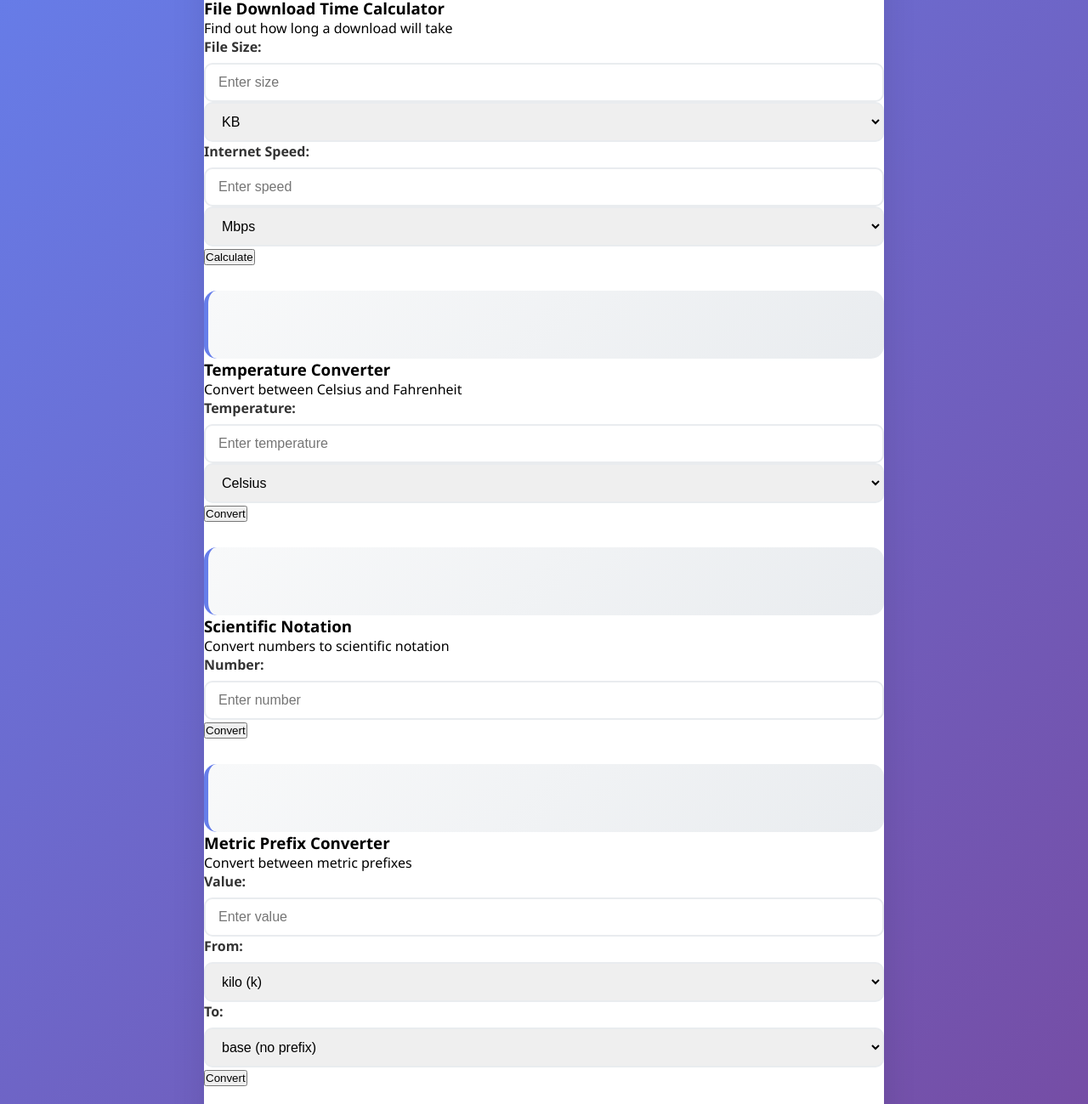
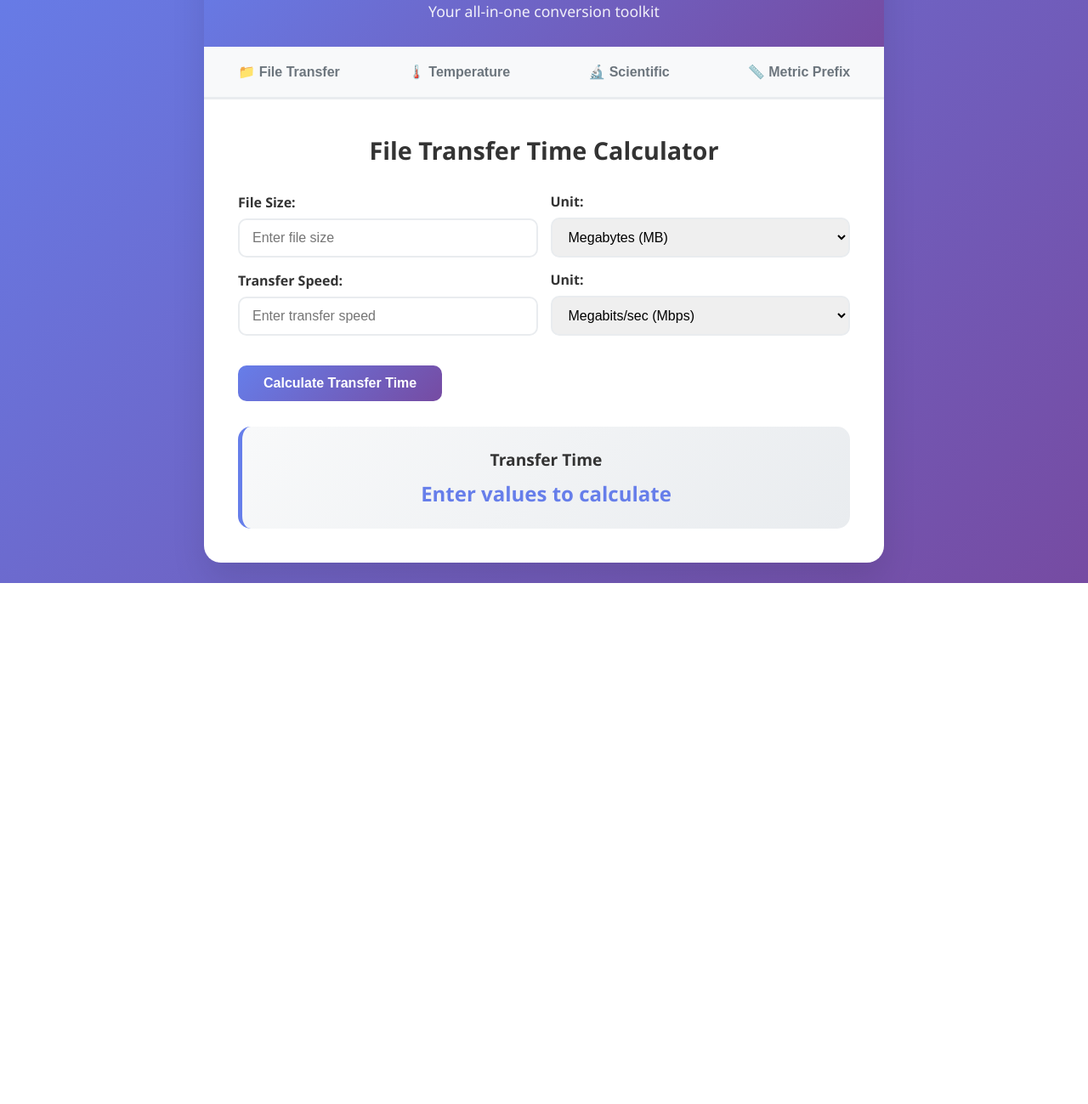
Before and after one commit to itumeleng-itu/converterHub, a plain HTML site: page index.html in a window 1280 px wide. Shown: the part 114-1413 px from the top of the page at 85% size. After the commit the page ends 800 px from the top, so only its background shows below. Drawn offline with Linux system fonts and the light colour scheme.

Commit message:
Update index.html

```diff
--- a/index.html
+++ b/index.html
@@ -4,117 +4,171 @@
     <meta charset="UTF-8">
     <meta name="viewport" content="width=device-width, initial-scale=1.0">
     <title>Simple Conversion Tool</title>
-    <link rel="stylesheet" href="/style.css">
+    <link rel="stylesheet" href="style.css">
 </head>
 <body>
     <div class="container">
-        <div class="head">
-            <h2>Conversion Tool</h2>
-            <div class="tabs">
-                <button class="tab-button active" onclick="showTab('file')">Download Time</button>
-                <button class="tab-button" onclick="showTab('temp')">Temperature</button>
-                <button class="tab-button" onclick="showTab('sci')">Scientific</button>
-                <button class="tab-button" onclick="showTab('metric')">Metric</button>
-            </div>
-        </div>
+        <header>
+            <h1>🔄 Converter Hub</h1>
+            <p>Your all-in-one conversion toolkit</p>
+        </header>
 
-        <!-- File Download Time Calculator -->
-        <div id="file" class="tab-content active">
-            <h3>File Download Time Calculator</h3>
-            <p>Find out how long a download will take</p>
+        <nav class="tab-container">
+            <button class="tab-button active" onclick="switchTab('file-transfer')">📁 File Transfer</button>
+            <button class="tab-button" onclick="switchTab('temperature')">🌡️ Temperature</button>
+            <button class="tab-button" onclick="switchTab('scientific')">🔬 Scientific</button>
+            <button class="tab-button" onclick="switchTab('metric')">📏 Metric Prefix</button>
+        </nav>
 
-            <div>
-                <label>File Size:</label>
-                <input type="number" id="file-size" placeholder="Enter size">
-                <select id="type-size">
-                    <option value="kb">KB</option>
-                    <option value="mb">MB</option>
-                    <option value="gb">GB</option>
-                </select>
-            </div>
+        <main>
+            <!-- File Transfer Calculator -->
+            <section id="file-transfer" class="converter active">
+                <h2>File Transfer Time Calculator</h2>
+                <div class="input-group">
+                    <div class="input-row">
+                        <div class="input-field">
+                            <label for="fileSize">File Size:</label>
+                            <input type="number" id="fileSize" placeholder="Enter file size" min="0" step="0.01">
+                        </div>
+                        <div class="input-field">
+                            <label for="fileSizeUnit">Unit:</label>
+                            <select id="fileSizeUnit">
+                                <option value="B">Bytes (B)</option>
+                                <option value="KB">Kilobytes (KB)</option>
+                                <option value="MB" selected>Megabytes (MB)</option>
+                                <option value="GB">Gigabytes (GB)</option>
+                                <option value="TB">Terabytes (TB)</option>
+                            </select>
+                        </div>
+                    </div>
+                    <div class="input-row">
+                        <div class="input-field">
+                            <label for="transferSpeed">Transfer Speed:</label>
+                            <input type="number" id="transferSpeed" placeholder="Enter transfer speed" min="0" step="0.01">
+                        </div>
+                        <div class="input-field">
+                            <label for="speedUnit">Unit:</label>
+                            <select id="speedUnit">
+                                <option value="Bps">Bytes/sec (Bps)</option>
+                                <option value="Kbps">Kilobits/sec (Kbps)</option>
+                                <option value="Mbps" selected>Megabits/sec (Mbps)</option>
+                                <option value="Gbps">Gigabits/sec (Gbps)</option>
+                                <option value="KBps">Kilobytes/sec (KBps)</option>
+                                <option value="MBps">Megabytes/sec (MBps)</option>
+                            </select>
+                        </div>
+                    </div>
+                    <button class="btn" onclick="calculateFileTransfer()">Calculate Transfer Time</button>
+                </div>
+                <div class="result" id="fileTransferResult">
+                    <div class="result-content">
+                        <h3>Transfer Time</h3>
+                        <div class="result-value">Enter values to calculate</div>
+                    </div>
+                </div>
+            </section>
 
-            <div>
-                <label>Internet Speed:</label>
-                <input type="number" id="int-speed" placeholder="Enter speed">
-                <select id="size-speed">
-                    <option value="mbps">Mbps</option>
-                    <option value="kbps">Kbps</option>
-                </select>
-            </div>
+            <!-- Temperature Converter -->
+            <section id="temperature" class="converter">
+                <h2>Temperature Converter</h2>
+                <div class="temp-converter-grid">
+                    <div class="temp-input-section">
+                        <h3>Celsius</h3>
+                        <div class="input-field">
+                            <label for="celsius">Temperature (°C):</label>
+                            <input type="number" id="celsius" placeholder="Enter Celsius" step="0.01" oninput="convertFromCelsius()">
+                        </div>
+                    </div>
+                    <div class="temp-input-section">
+                        <h3>Fahrenheit</h3>
+                        <div class="input-field">
+                            <label for="fahrenheit">Temperature (°F):</label>
+                            <input type="number" id="fahrenheit" placeholder="Enter Fahrenheit" step="0.01" oninput="convertFromFahrenheit()">
+                        </div>
+                    </div>
+                </div>
+                <div class="result" id="temperatureResult">
+                    <div class="result-content">
+                        <h3>Temperature Conversion</h3>
+                        <div class="result-value">Enter a temperature to convert</div>
+                    </div>
+                </div>
+            </section>
 
-            <button onclick="calculateDownloadTime()">Calculate</button>
+            <!-- Scientific Notation Converter -->
+            <section id="scientific" class="converter">
+                <h2>Scientific Notation Converter</h2>
+                <div class="input-group">
+                    <div class="input-field">
+                        <label for="normalNumber">Normal Number:</label>
+                        <input type="number" id="normalNumber" placeholder="Enter any number" step="any">
+                    </div>
+                    <button class="btn" onclick="convertToScientific()">Convert to Scientific Notation</button>
+                </div>
+                <div class="result" id="scientificResult">
+                    <div class="result-content">
+                        <h3>Scientific Notation</h3>
+                        <div class="result-value">Enter a number to convert</div>
+                    </div>
+                </div>
+            </section>
 
-            <div class="result" id="file-result"></div>
-        </div>
-
-        <!-- Temperature Converter -->
-        <div id="temp" class="tab-content">
-            <h3>Temperature Converter</h3>
-            <p>Convert between Celsius and Fahrenheit</p>
-
-            <div>
-                <label>Temperature:</label>
-                <input type="number" id="temp-val" placeholder="Enter temperature">
-                <select id="temp-type">
-                    <option value="cel">Celsius</option>
-                    <option value="far">Fahrenheit</option>
-                </select>
-            </div>
-
-            <button onclick="convertTemp()">Convert</button>
-
-            <div class="result" id="temp-result"></div>
-        </div>
-
-        <!-- Scientific Notation Converter -->
-        <div id="sci" class="tab-content">
-            <h3>Scientific Notation</h3>
-            <p>Convert numbers to scientific notation</p>
-
-            <div>
-                <label>Number:</label>
-                <input type="number" id="sci-val" placeholder="Enter number">
-            </div>
-
-            <button onclick="convertSci()">Convert</button>
-
-            <div class="result" id="sci-result"></div>
-        </div>
-
-        <!-- Metric Prefix Converter -->
-        <div id="metric" class="tab-content">
-            <h3>Metric Prefix Converter</h3>
-            <p>Convert between metric prefixes</p>
-
-            <div>
-                <label>Value:</label>
-                <input type="number" id="metric-val" placeholder="Enter value">
-
-                <label>From:</label>
-                <select id="metric-from">
-                    <option value="kilo">kilo (k)</option>
-                    <option value="base">base (no prefix)</option>
-                    <option value="milli">milli (m)</option>
-                </select>
-
-                <label>To:</label>
-                <select id="metric-to">
-                    <option value="base">base (no prefix)</option>
-                    <option value="kilo">kilo (k)</option>
-                    <option value="milli">milli (m)</option>
-                </select>
-            </div>
-
-            <button onclick="convertMetric()">Convert</button>
-
-            <div class="result" id="metric-result"></div>
-        </div>
-
-        <div class="footer">
-            © 2025 Conversion Tool | Simple calculator for everyday use
-        </div>
+            <!-- Metric Prefix Converter -->
+            <section id="metric" class="converter">
+                <h2>Metric Prefix Converter</h2>
+                <div class="input-group">
+                    <div class="input-row">
+                        <div class="input-field">
+                            <label for="metricValue">Value:</label>
+                            <input type="number" id="metricValue" placeholder="Enter value" step="any">
+                        </div>
+                        <div class="input-field">
+                            <label for="fromUnit">From:</label>
+                            <select id="fromUnit">
+                                <option value="nano">Nano (n)</option>
+                                <option value="micro">Micro (μ)</option>
+                                <option value="milli">Milli (m)</option>
+                                <option value="centi">Centi (c)</option>
+                                <option value="deci">Deci (d)</option>
+                                <option value="base" selected>Base Unit</option>
+                                <option value="deka">Deka (da)</option>
+                                <option value="hecto">Hecto (h)</option>
+                                <option value="kilo">Kilo (k)</option>
+                                <option value="mega">Mega (M)</option>
+                                <option value="giga">Giga (G)</option>
+                                <option value="tera">Tera (T)</option>
+                            </select>
+                        </div>
+                        <div class="input-field">
+                            <label for="toUnit">To:</label>
+                            <select id="toUnit">
+                                <option value="nano">Nano (n)</option>
+                                <option value="micro">Micro (μ)</option>
+                                <option value="milli">Milli (m)</option>
+                                <option value="centi">Centi (c)</option>
+                                <option value="deci">Deci (d)</option>
+                                <option value="base">Base Unit</option>
+                                <option value="deka">Deka (da)</option>
+                                <option value="hecto">Hecto (h)</option>
+                                <option value="kilo" selected>Kilo (k)</option>
+                                <option value="mega">Mega (M)</option>
+                                <option value="giga">Giga (G)</option>
+                                <option value="tera">Tera (T)</option>
+                            </select>
+                        </div>
+                    </div>
+                    <button class="btn" onclick="convertMetric()">Convert Units</button>
+                </div>
+                <div class="result" id="metricResult">
+                    <div class="result-content">
+                        <h3>Metric Conversion</h3>
+                        <div class="result-value">Enter values to convert</div>
+                    </div>
+                </div>
+            </section>
+        </main>
     </div>
 
-<script src="/script.js"></script>
+<script src="script.js"></script>
 </body>
 </html>
```
